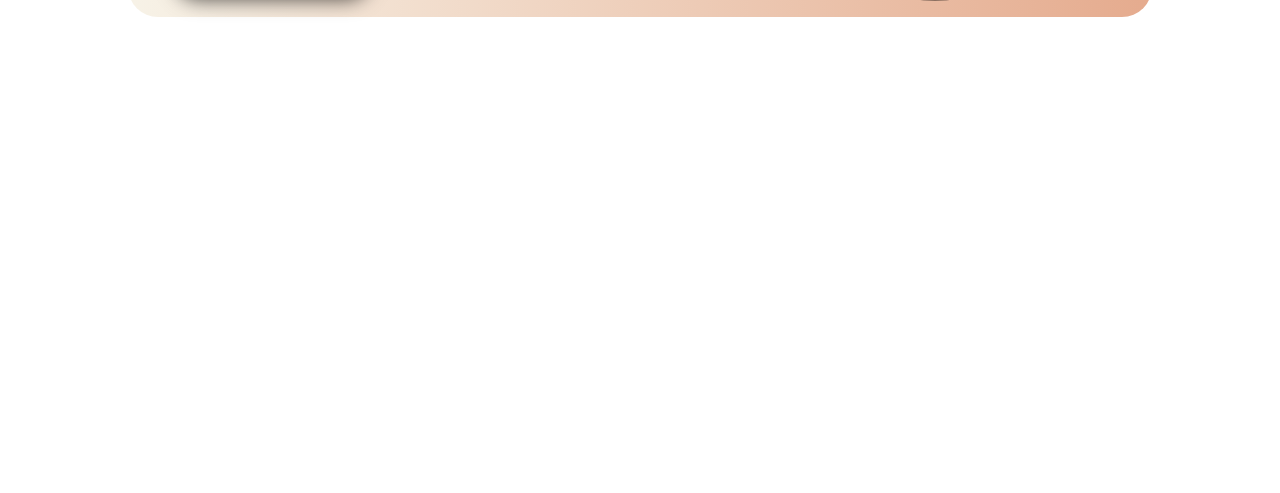
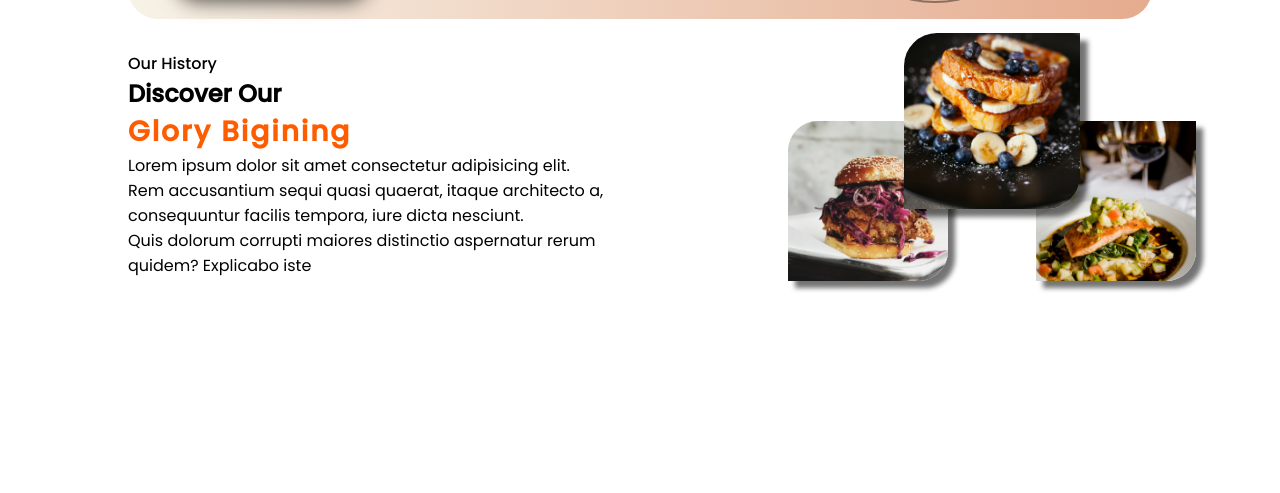
Before and after one commit to azeddine011/foodOrderWebDesign, a plain HTML site: page index.html in a window 1280 px wide. Shown: the part 307-800 px from the top of the page. Drawn offline with Linux system fonts and the light colour scheme; a web font is replaced by a local one.

Commit message:
adding discover section

```diff
--- a/css/style.css
+++ b/css/style.css
@@ -169,6 +169,21 @@ a:hover{
         height: 105px;
         width: 105px;
     }
+
+    .discover-container .split{
+        /* display: block; */
+        width: 90% !important;
+
+        /* background-color: beige; */
+    }
+
+    .discover-container .split:nth-of-type(2){
+        margin-top: 30px;
+    }
+    .discover-container .split:nth-of-type(2) img{
+        width:7rem;
+        height: 7rem;
+    }
 }
 
 /* something in here need to be right */
@@ -322,4 +337,73 @@ a:hover{
 
 }
 
-/* adding media queries */
+/* dicover-container css */
+
+section{
+    margin-bottom: 2rem;
+}
+
+.discover-container div:nth-of-type(2) img{
+
+    width:10rem;
+    height: 10rem;
+    object-fit: cover;
+    box-shadow: 7px 7px 5px rgb(0, 0, 0,0.550);
+    margin:30px -20px;
+
+}
+
+.discover-container div:nth-of-type(2) img:nth-of-type(2){
+    transform: scale(1.1);
+    position: relative;
+    bottom:40;
+    z-index: 1;
+
+}
+.discover-container div:nth-of-type(2) img:nth-of-type(1),
+.discover-container div:nth-of-type(2) img:nth-of-type(3){
+    position: relative;
+    top:40;
+}
+
+.discover-container div:nth-of-type(1){
+    /* background-color: #53538e; */
+    padding-left: 10%;
+
+}
+
+
+.discover-container .split{
+    /* display: inline-block; */
+    width:45%;
+    float:left;
+
+
+
+    /* background-color: #ff575a; */
+}
+
+.discover-container .split:nth-of-type(2){
+    text-align: center;
+}
+
+.custom-edges{
+    border-radius: 30px 0 30px 0;
+
+}
+
+/* discover container Heading font weight*/
+.discover-container .split h5{
+    font-size: 16px;
+    font-weight: 500;
+}
+.discover-container .split h3{
+    font-size: 24px;
+    font-weight: 600;
+}
+.discover-container .split h2{
+    font-size: 28px;
+    font-weight: 900;
+    color: #FF5C00;
+    letter-spacing: 2px;
+}
--- a/index.html
+++ b/index.html
@@ -55,5 +55,23 @@
 
         </div>
     </section>
+
+    <section>
+        <div class="discover-container">
+            <div class="split">
+                <h5>Our History</h5>
+                <h3>Discover Our</h3>
+                <h2>Glory Bigining</h2>
+                <p>Lorem ipsum dolor sit amet consectetur adipisicing elit.<br> Rem accusantium sequi quasi quaerat, itaque architecto a,<br> consequuntur facilis tempora, iure dicta nesciunt. <br> Quis dolorum corrupti maiores distinctio aspernatur rerum<br> quidem?
+                Explicabo iste</p>
+            </div>
+            <div class="split">
+                <img src="/images/plate3.jpg" alt="Purple burger plate" title="Purple burger plate" class="custom-edges">
+                <img src="/images/plate2.jpg" alt="Bread and bananas  with honey plate" title="Bread and bananas  with honey plate" class="custom-edges">
+                <img src="/images/plate4.jpg" alt="Salmon with vegetable plate" title="Salmon with vegetable plate" class="custom-edges">
+            </div>
+        </div>
+    </section>
+
 </body>
 </html>
```
Also changed, not shown: images/plate2.jpg (added), images/plate3.jpg (added), images/plate4.jpg (added).
